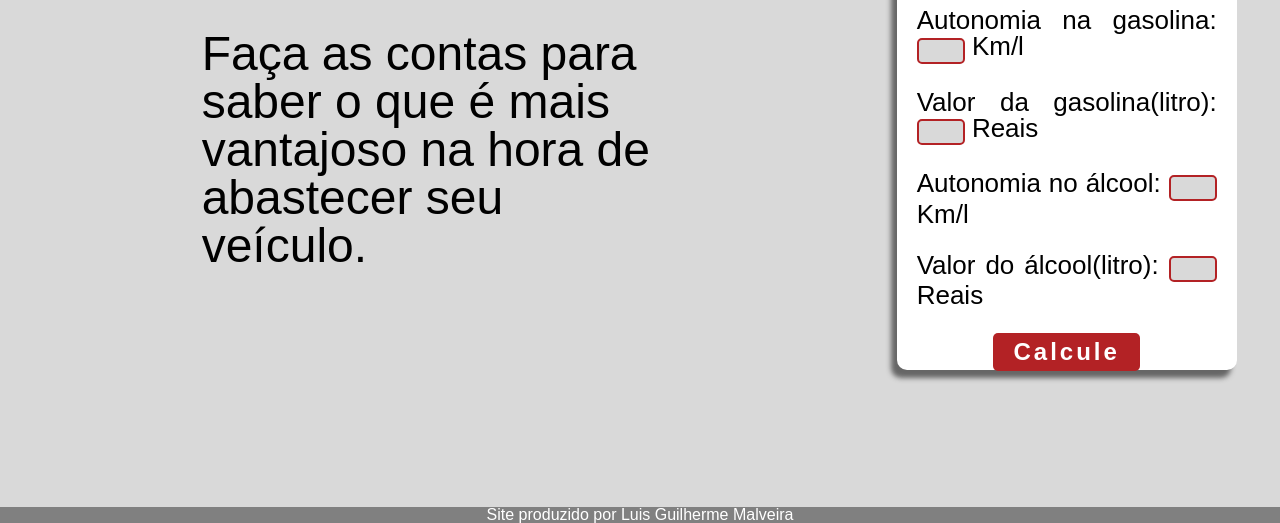
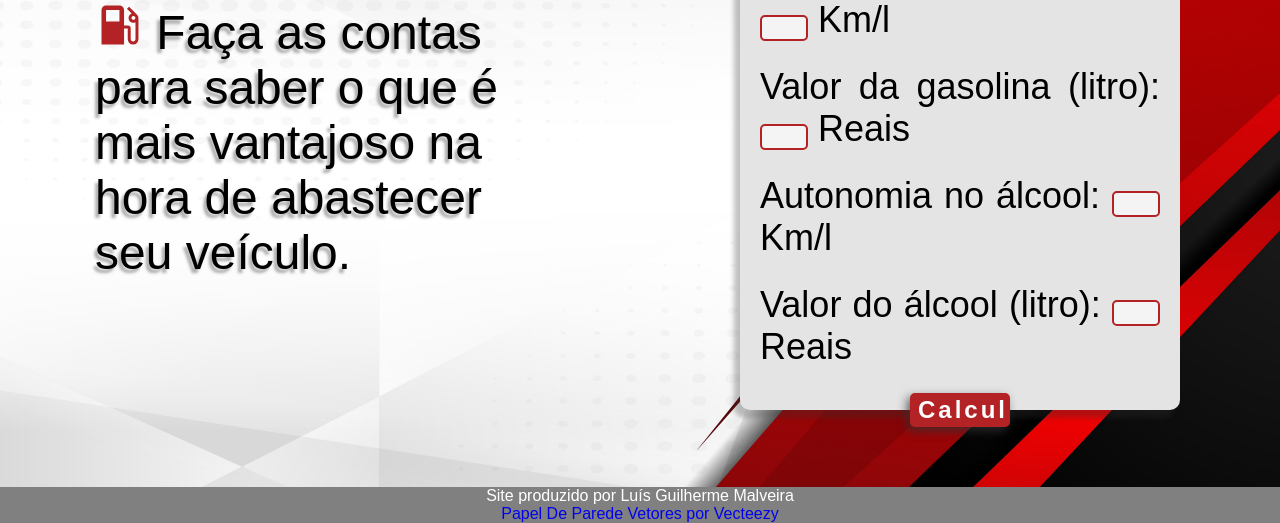
Before and after one commit to LuisGuilhermeMalveira/Calculo-combustivel, a plain HTML site: page index.html in a window 1280 px wide. Shown: the part 277-800 px from the top of the page. Drawn offline with Linux system fonts and the light colour scheme; a web font is replaced by a local one.

Commit message:
Terminando layout

```diff
--- a/assets/main.js
+++ b/assets/main.js
@@ -0,0 +1,7 @@
+var capturando = "";
+
+function capturar() {
+	capturando = document.getElementsByClassName("valorAlcool").value;
+
+	console.log(capturando);
+}
--- a/assets/style.css
+++ b/assets/style.css
@@ -7,12 +7,15 @@ body {
   display: flex;
   flex-direction: column;
   justify-content: space-between;
+  line-height: normal;
   font-family: "Smooch Sans", sans-serif;
   background-color: var(--cinza);
   background-repeat: no-repeat;
-  position: center center;
   height: 100vh;
+  background-image: url(./img/background.jpg);
+  background-size: cover;
 }
+
 header {
   height: 70px;
   font-weight: bold;
@@ -23,11 +26,17 @@ input {
   width: 40px;
   height: 20px;
   border-radius: 5px;
-  background-color: var(--cinza);
+  background-color: #f4f4f4;
   border: var(--atencao);
   border-style: solid;
   border-width: 2px;
+  cursor: pointer;
   text-align: center;
+}
+
+input:hover {
+  background-color: var(--atencao);
+  border-color: black;
 }
 
 button {
@@ -43,38 +52,64 @@ button {
   border-radius: 5px;
   padding: 5px 20px;
   cursor: pointer;
+  box-shadow: -3px 4px 10px 0px rgba(50, 50, 50, 0.75);
+}
+button:hover {
+  color: black;
+}
+
+.btnSubmit {
+  align-self: center;
+  text-align: center;
+  width: 100px;
+  height: 40px;
+  color: white;
+  background-color: var(--atencao);
+  margin-bottom: 30px;
+  box-shadow: -3px 4px 10px 0px rgba(50, 50, 50, 0.75);
+  font-weight: bold;
+  font-size: 24px;
+  letter-spacing: 3px;
+  font-family: "Smooch Sans", sans-serif;
+}
+
+.btnSubmit:hover {
+  color: var(--atencao);
+  background-color: white;
+  border-color: var(--atencao);
 }
 
 main {
   display: grid;
   gap: auto;
-  grid-template-columns: 2fr 1fr;
+  grid-template-columns: 2fr 2fr;
 }
 
 .textoIntro {
   font-size: 48px;
   width: 450px;
   margin: auto;
+  text-shadow: -3px 4px 3px rgba(150, 150, 150, 0.8);
 }
 
 .caixa {
   display: flex;
   flex-direction: column;
   justify-content: space-between;
-  background-color: white;
+  background-color: #e4e4e4;
   border-radius: 10px;
   padding: 20px;
-  height: 400px;
-  width: 300px;
+  height: 500px;
+  width: 400px;
   margin: auto;
-  font-size: 26px;
-  box-shadow: -6px 8px 5px 0px rgba(50, 50, 50, 0.69);
+  font-size: 36px;
+  box-shadow: -6px 8px 5px 0px rgba(50, 50, 50, 0.3);
 }
 
 .caixa h3 {
   text-align: center;
   font-weight: bold;
-  font-size: 32px;
+  font-size: 36px;
 }
 
 .caixa li {
@@ -88,3 +123,7 @@ footer {
   text-align: center;
   color: white;
 }
+
+.bg {
+  text-decoration: none;
+}
--- a/index.html
+++ b/index.html
@@ -12,6 +12,7 @@
 		/>
 		<link rel="stylesheet" href="./assets/reset.css" />
 		<link rel="stylesheet" href="./assets/style.css" />
+		<link rel="icon" type="image/x-icon" href="./assets/img/posto.svg" />
 		<title>Calculo de combustível</title>
 	</head>
 	<body>
@@ -21,6 +22,7 @@
 		<main>
 			<section class="textoIntro">
 				<h2>
+					<img src="./assets/img/posto.svg" alt="" />
 					Faça as contas para saber o que é mais vantajoso na hora de abastecer
 					seu veículo.
 				</h2>
@@ -30,24 +32,35 @@
 				<ul>
 					<li>
 						Autonomia na gasolina:
-						<input class="autoGasolina" type="number" /> Km/l
+						<input class="autoGas" type="text" /> Km/l
 					</li>
 					<li>
-						Valor da gasolina(litro):
-						<input class="valorGas" type="number" /> Reais
+						Valor da gasolina (litro):
+						<input class="valorGas" type="text" /> Reais
 					</li>
 					<li>
-						Autonomia no álcool: <input class="autoAlcool" type="number" /> Km/l
+						Autonomia no álcool:
+						<input class="autoAlcool" type="text" /> Km/l
 					</li>
 					<li>
-						Valor do álcool(litro):
-						<input class="valorAlcool" type="number" /> Reais
+						Valor do álcool (litro):
+						<input class="valorAlcool" type="text" /> Reais
 					</li>
 				</ul>
-				<button class="submit" onclick="clicar()">Calcule</button>
+				<input
+					onclick="capturar()"
+					type="submit"
+					class="btnSubmit"
+					value="Calcule"
+				/>
 			</section>
 		</main>
-		<footer>Site produzido por Luis Guilherme Malveira</footer>
+		<footer>
+			Site produzido por Luís Guilherme Malveira <br />
+			<a class="bg" href="https://pt.vecteezy.com/vetor-gratis/papel-de-parede"
+				>Papel De Parede Vetores por Vecteezy</a
+			>
+		</footer>
 	</body>
 	<script src="./assets/main.js"></script>
 </html>
```
Also changed, not shown: assets/img/SVG bomba.txt (deleted), assets/img/background.jpg (added), assets/img/bg.png (deleted), assets/img/icons8-posto-de-gasolina-50.png (deleted), assets/img/posto.svg (added), assets/img/—Pngtree—hand-painted black and white geometric_503509.jpg (deleted), 1 other file.
